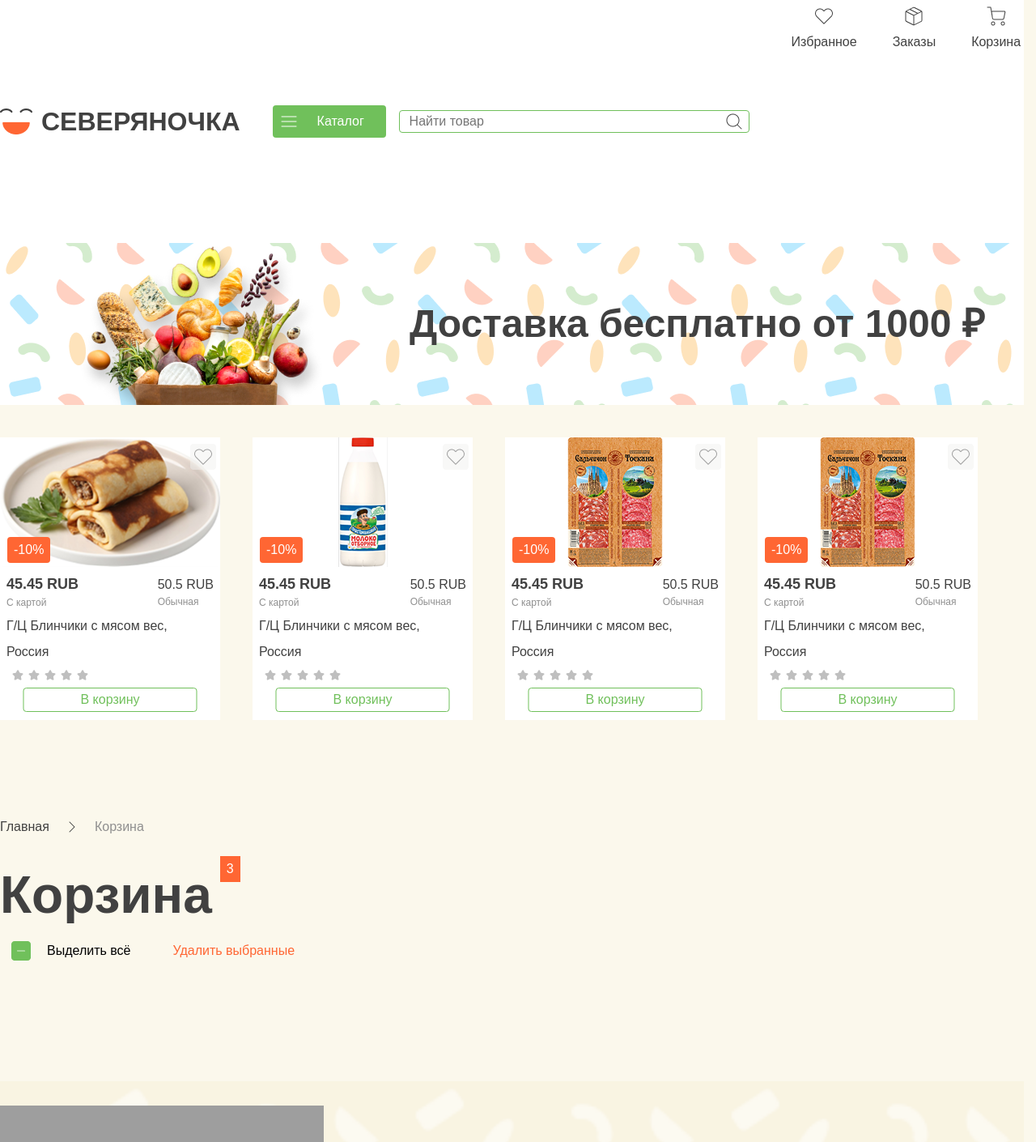
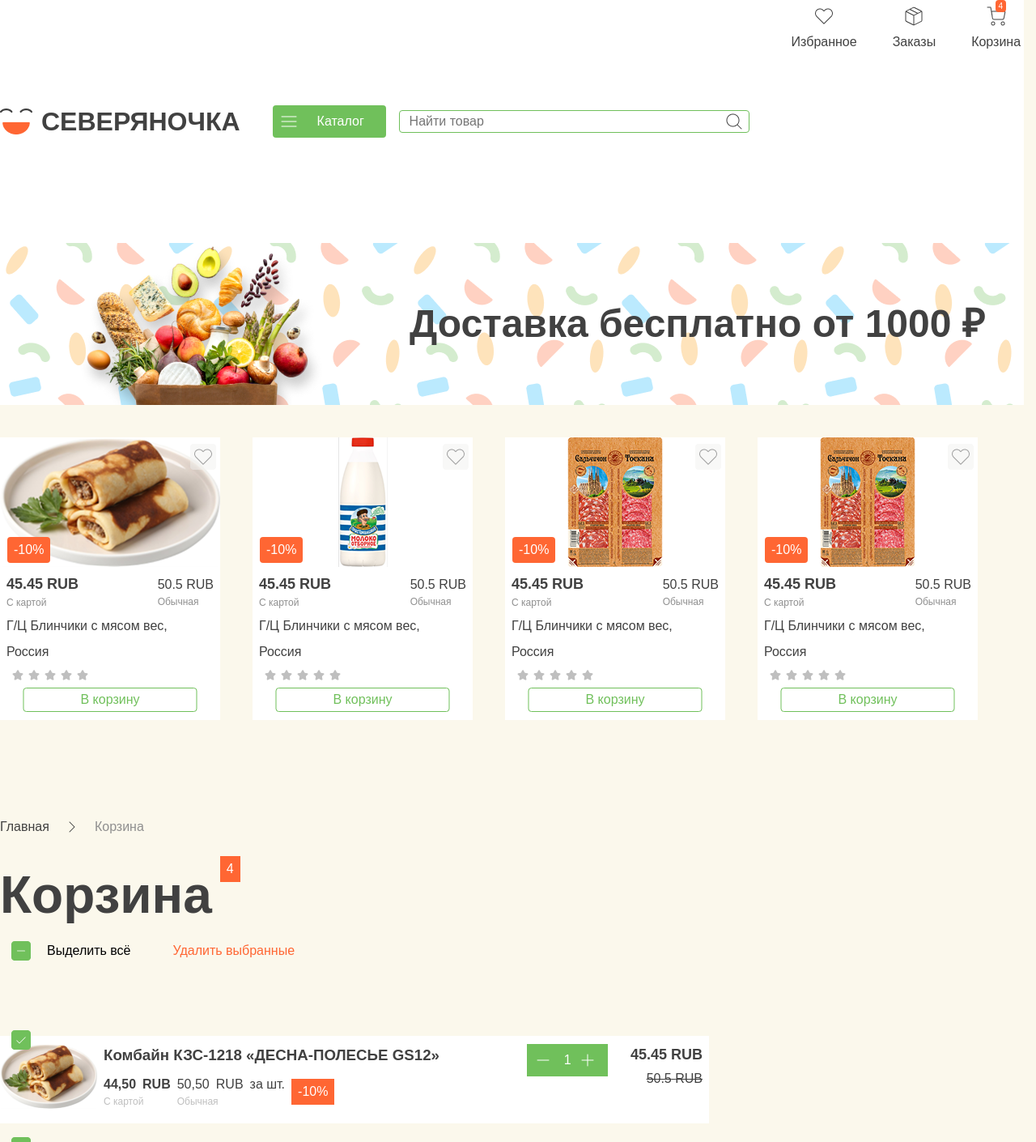
Before and after one commit to dorokhin-admin/shop-react, a React (Vite) app in the folder react/: page / in a window 1280 px wide. Shown: the top 1410 px of the page at 81% size. Built offline with nearby package versions, Linux system fonts and the light colour scheme; grey boxes are pictures that could not be loaded.

Commit message:
cart feature

```diff
--- a/react/src/App.jsx
+++ b/react/src/App.jsx
@@ -57,16 +57,22 @@ class App extends React.Component {//делаем через формат кла
                     quantity: 1,
                      currency: 'RUB'
                 }
-            ]
+            ],
         };
     }
+
+   deleteItem = (id) => {
+       this.setState({
+           items:  this.state.items.filter(item => item.id !== id)});
+   }
+
     render() {
       return (
           <div>
-            <Header/>
+            <Header items={this.state.items} />
               <div className="container">
                 <Products items={this.state.items}/>
-                <Cart/>
+                <Cart items={this.state.items}/>
               </div>
             <Footer/>
           </div>
--- a/react/src/components/Cart.jsx
+++ b/react/src/components/Cart.jsx
@@ -1,8 +1,11 @@
 import React, {Component} from 'react';
 import CartHead from "./CartHead.jsx";
+import CartItem from "./CartItem.jsx";
+import CartListItems from "./CartListItems.jsx";
 
 class Cart extends Component {
     render() {
+        const {items = []} = this.props;
         return (
             <section className="page page--cart">
                 <div className="cart-head">
@@ -11,12 +14,13 @@ class Cart extends Component {
                     <p className="cart-head__cart--text">Корзина</p>
                 </div>
 
-                <CartHead/>
+                <CartHead
+                    total={items.length}
+                    done={items.filter((isDone) => isDone).length}
+                />
 
                 <div className="block-cart">
-                    <div className="cart_items">
-                        {/* items*/}
-                    </div>
+                    <CartListItems items={items} isDone = {false}/>
                 </div>
             </section>
 
--- a/react/src/components/CartHead.jsx
+++ b/react/src/components/CartHead.jsx
@@ -1,22 +1,30 @@
-import React, {Component} from 'react';
+import React from 'react';
 
-class CartHead extends Component {
-    render() {
+const CartHead = (props) => {
+    const { //в функции так
+        total,
+        done
+    } = props
+
+    const hasItem = total > 0
+
         return (
             <div className="cart__header">
                 <div className="cart-head__cart">
                     <h1 className="cart-title">Корзина</h1>
-                    <p className="cart-head__cart-wrapper">3</p>
+                    <div className="cart-head__cart-wrapper">{total}</div>
                 </div>
                 <div className="cart__actions">
                     <button className="cart__select"><img src="src/IMAGES/Checkbox%20(1).png" alt=""
                                                           className="cart__select"/></button>
-                    <button className="cart-select-all">Выделить всё</button>
-                    <button className="cart-delete-all">Удалить выбранные</button>
+                    {hasItem && (
+                        <button className="cart-select-all">Выделить всё</button>
+                    )}
+                    {hasItem && (
+                        <button className="cart-delete-all">Удалить выбранные</button>
+                    )}
                 </div>
             </div>
         );
-    }
 }
-
 export default CartHead;
--- a/react/src/components/CartItem.jsx
+++ b/react/src/components/CartItem.jsx
@@ -1,6 +1,6 @@
 import React, {Component} from 'react';
 
-const CartItem = ({items}) => {
+const CartItem = ({items = []}) => {
         return (
             <>
                 {items.map(product => {
--- /dev/null
+++ b/react/src/components/CartListItems.jsx
@@ -0,0 +1,25 @@
+import React from 'react';
+import CartItem from "./CartItem.jsx";
+
+const CartListItems = (props) => {
+    const {
+        items = [],
+        isDone
+    } = props;
+
+    const hasItem = true;
+
+    if(!hasItem){
+        return <div className="empty-message"></div>
+    }
+
+    return (
+        <div className="cart_items">
+            {items.map((item) => (
+                <CartItem items={items}/>
+            ))}
+        </div>
+    );
+};
+
+export default CartListItems;
--- a/react/src/components/Header.jsx
+++ b/react/src/components/Header.jsx
@@ -5,6 +5,9 @@ import HeaderNav from "./HeaderNav.jsx";
 
 class Header extends Component {
     render() {
+
+        const {items} = this.props;//в классе так
+
         return (
             <header>
                 <div className="container">
@@ -15,7 +18,7 @@ class Header extends Component {
                             <HeaderButtonCatalog/>
                             <HeaderFieldSearch/>
                         </div>
-                            <HeaderNav/>
+                            <HeaderNav items={items} />
                     </div>
                 </div>
                 <div className='hero'>
--- a/react/src/components/HeaderNav.jsx
+++ b/react/src/components/HeaderNav.jsx
@@ -1,7 +1,9 @@
-import React, {Component} from 'react';
+import React from 'react';
 
-class HeaderNav extends Component {
-    render() {
+const HeaderNav = ({items =[]}) => {
+
+    const total = items.length
+
     return (
         <div className='header__nav'>
             <a className='header__link header__link--favorite' href="#">
@@ -18,7 +20,7 @@ class HeaderNav extends Component {
             <a className='header__link header__link--cart' href="#">
                 <img src='src/IMAGES/shopping-cart.png' alt="header__link--cart"/>
                 <p className='header__link-text'>Корзина</p>
-                    <p className="header__link-counter" data-cart-counter></p>
+                <p className="header__link-counter">{total}</p>
             </a>
 
 
@@ -30,6 +32,5 @@ class HeaderNav extends Component {
         </div>
     );
 }
-}
 
 export default HeaderNav;
```
Lines whose indentation alone changed are shown as unchanged.
